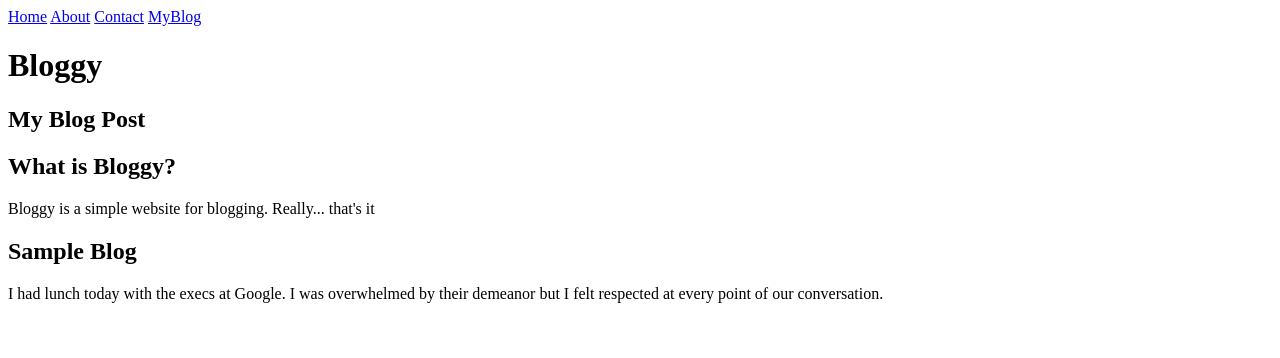
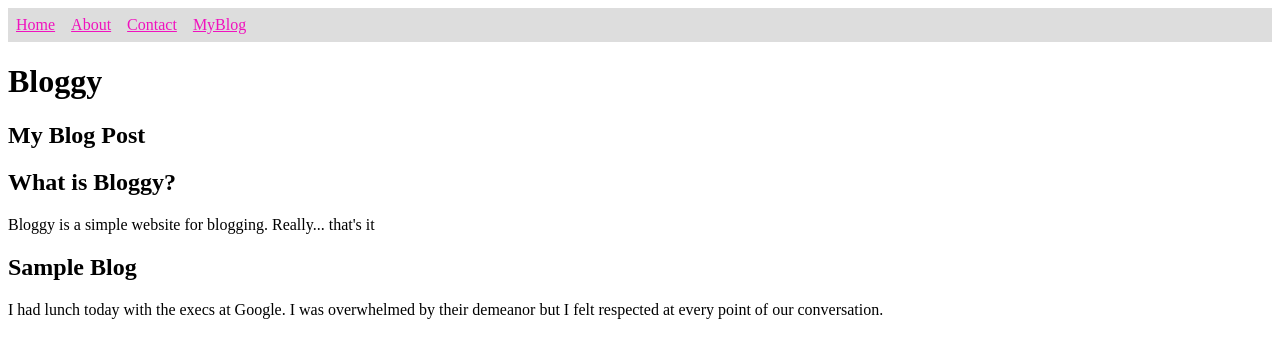
Before and after one commit to ProgTJ/Bloggy, a plain HTML site: page index.html in a window 1280 px wide. Drawn offline with Linux system fonts and the light colour scheme.

Commit message:
added basic navbar

```diff
--- a/index.html
+++ b/index.html
@@ -9,7 +9,7 @@
 
   <body>
 
-    <nav>
+    <nav class="nav-wrapper">
       <a href="index.html">Home</a>
       <a href="about.html">About</a>
       <a href="contact.html">Contact</a>
--- a/styles.css
+++ b/styles.css
@@ -1 +1,20 @@
 /* The beginning */
+
+.nav-wrapper {
+  padding: 0;
+  margin: 0;
+  overflow: hidden;
+  background-color: #DDDDDD;
+
+}
+.nav-wrapper a {
+  float: left;
+  display: block;
+  padding: 8px;
+  color: #F012BE;
+
+}
+
+.nav-wrapper a:hover {
+  background-color: #001f3f;
+}
```
Also changed, not shown: about.html (+1 -1 lines), blog.html (+1 -1 lines), contact.html (+1 -1 lines).
